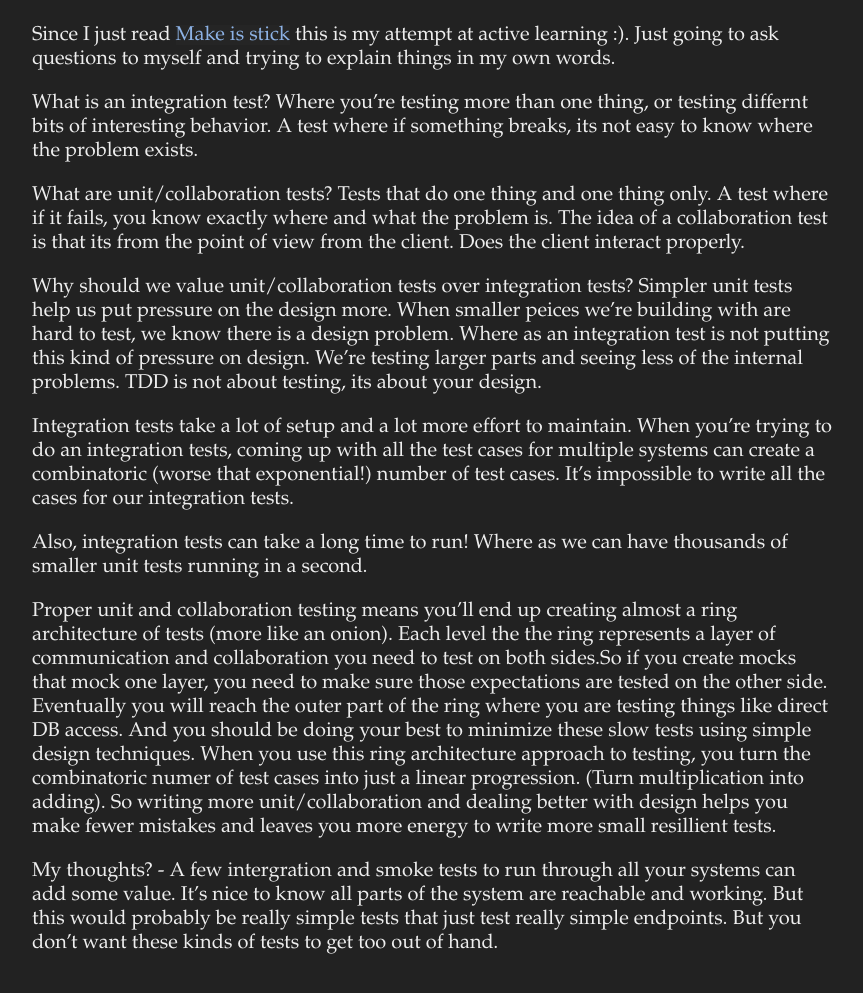
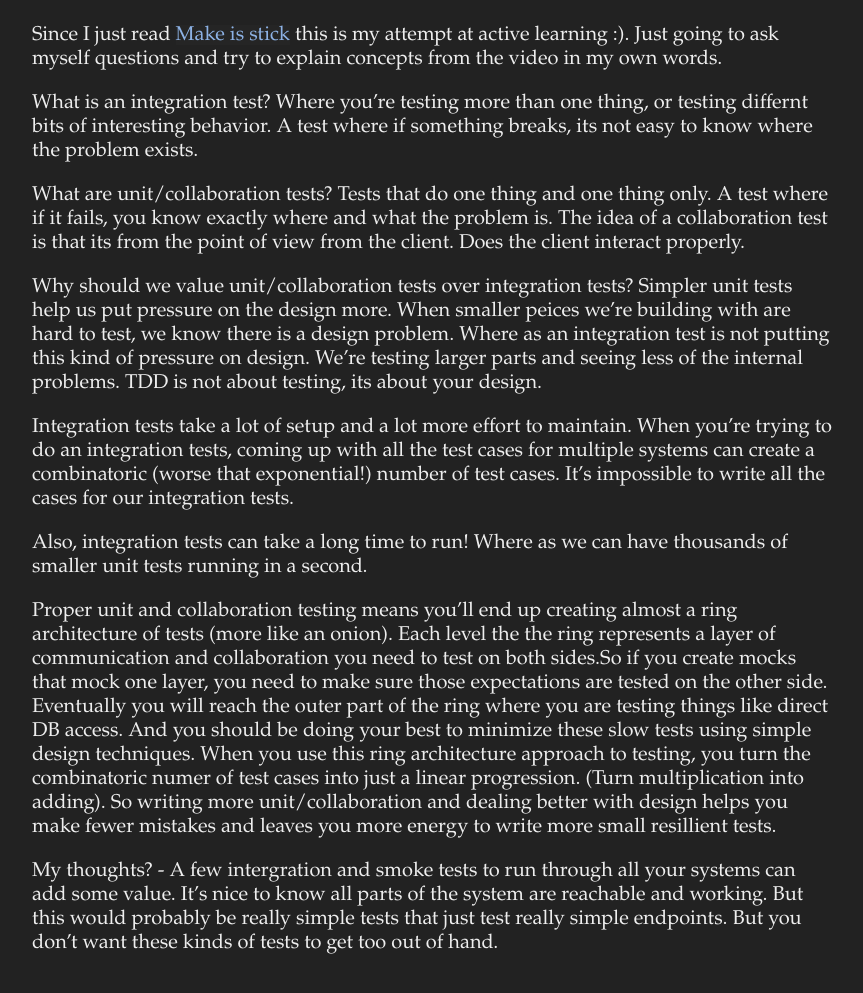
Before and after one commit to mawaldne/mawaldne.github.io, a Jekyll site: the page built from _posts/2019-01-12-integration-tests-scam.markdown, in a window 1280 px wide, cut to the strip 503-1536 px from the top of the page. Shown: the top 993 px of the strip, without its empty margins (208-1071 px from the left). Built offline with Jekyll 4.4.1, drawn with Linux system fonts in a browser that asks for light colours; some web fonts are replaced.

Commit message:
Small wording

```diff
--- a/_posts/2019-01-12-integration-tests-scam.markdown
+++ b/_posts/2019-01-12-integration-tests-scam.markdown
@@ -9,7 +9,7 @@ I watched a very interesting video on a flight home last week:
 <iframe width="560" height="315" src="https://www.youtube.com/embed/VDfX44fZoMc" frameborder="0" allow="accelerometer; autoplay; encrypted-media; gyroscope; picture-in-picture" allowfullscreen></iframe>
 
 Since I just read [Make is stick](https://www.amazon.ca/Make-Stick-Science-Successful-Learning/dp/0674729013)
-this is my attempt at active learning :). Just going to ask questions to myself and trying to explain things in my own words.
+this is my attempt at active learning :). Just going to ask myself questions and try to explain concepts from the video in my own words.
 
 What is an integration test? Where you're testing more than one thing, or testing differnt bits of interesting behavior. A test where if something breaks, its not easy to know where the problem exists.
 
```
